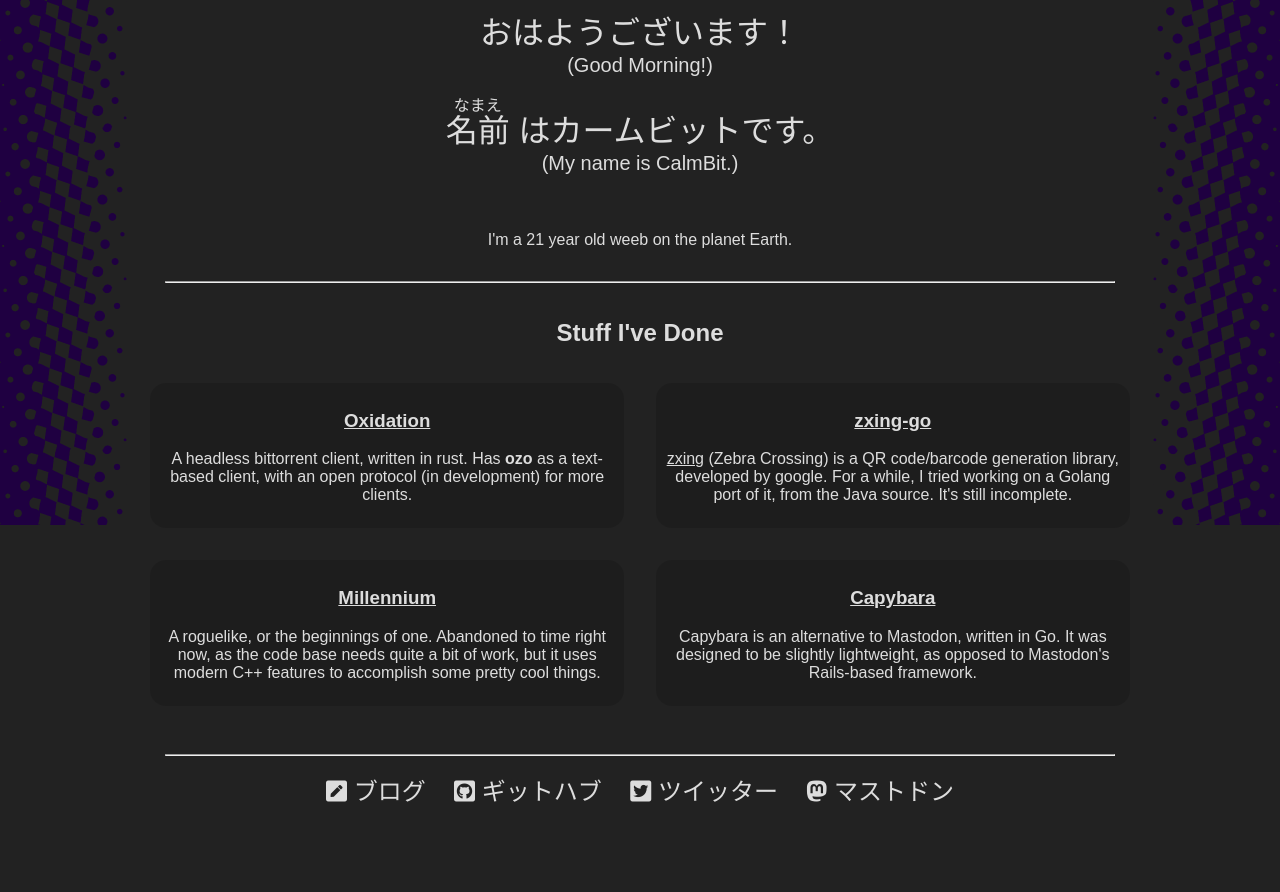
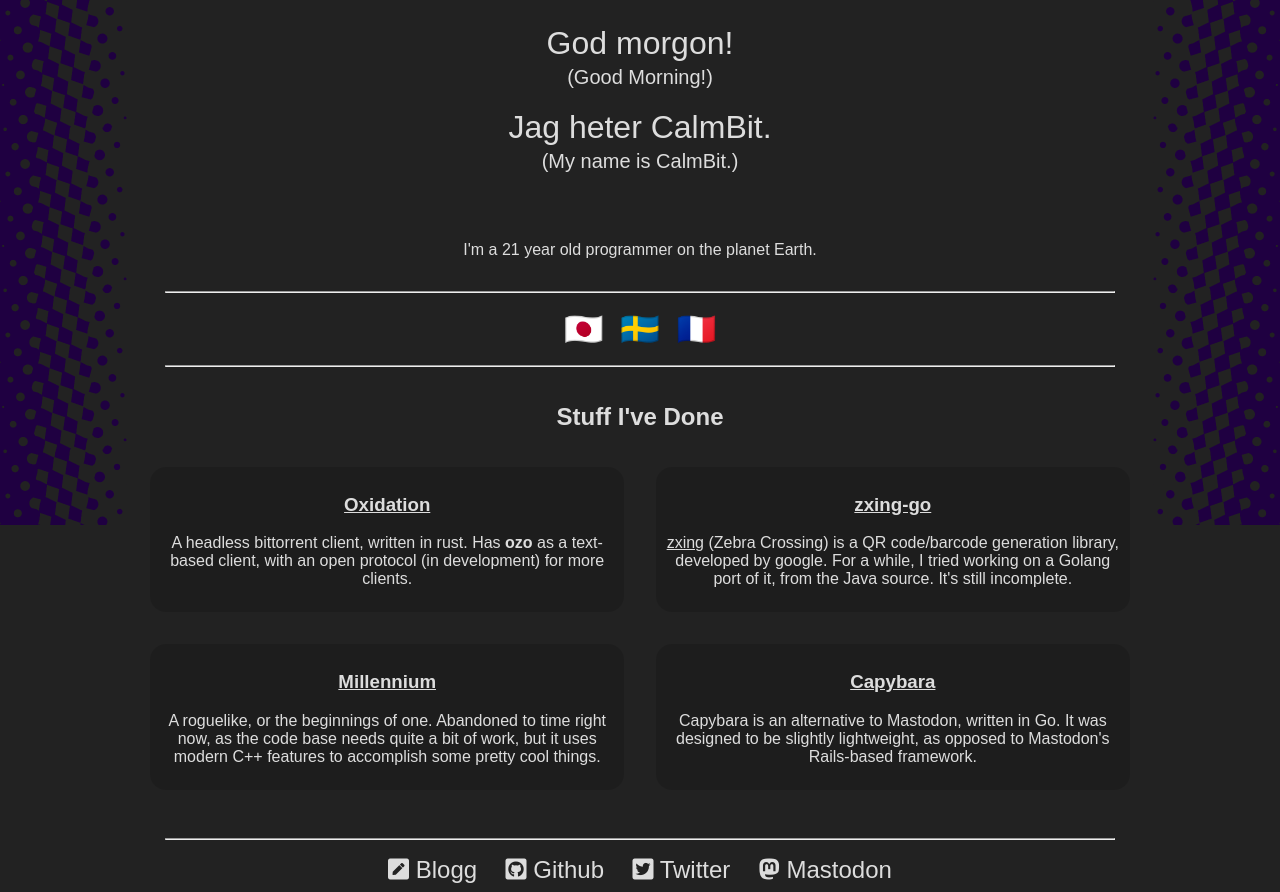
Before and after one commit to CalmBit/calmbit.github.io, a plain HTML site: page index.html in a window 1280 px wide. Shown: the part 275-1167 px from the top of the page. Before the commit the page ends 1090 px from the top, so only its background shows below. Drawn offline with Linux system fonts and the light colour scheme; a web font is replaced by a local one.

Commit message:
add buttons for lang

```diff
--- a/index.html
+++ b/index.html
@@ -21,7 +21,7 @@
     </header>
     <main>
         <div class="entry">
-            <p class="title"><ruby>
+            <p id="greeting-name" class="title"><ruby>
                     <rb>名前</rb>
                     <rt>なまえ</rt>
                 </ruby>はカームビットです。</p>
@@ -29,9 +29,13 @@
         </div>
         <div class="main">
             <p>
-                I'm a 21 year old weeb on the planet Earth.
+                I'm a 21 year old programmer on the planet Earth.
             </p>
             <hr>
+            <button onclick="setLang('ja-JP')">🇯🇵</button>
+            <button onclick="setLang('sv-SE')">🇸🇪</button>
+            <button onclick="setLang('fr-FR')">🇫🇷</button>
+            <hr style="margin-top: 1em">
             <div class="grid">
                 <div class="header">
                     <h2>Stuff I've Done</h2>
@@ -66,26 +70,69 @@
     </main>
     <footer>
         <hr>
-        <a href="https://calmbit.github.io/blog" title="Blog"><i class="fas fa-pen-square"></i> ブログ</a>
-        <a href="https://github.com/CalmBit/" title="GitHub"><i class="fab fa-github-square"></i> ギットハブ</a>
-        <a href="https://twitter.com/CalmByte" title="Twitter"><i class="fab fa-twitter-square"></i> ツイッター</a>
-        <a href="https://cybre.space/@CalmByte" title="Mastodon"><i class="fab fa-mastodon"></i> マストドン</a>
+        <a href="https://calmbit.github.io/blog" title="Blog"><i class="fas fa-pen-square"></i> <span id="blog">ブログ</span></a>
+        <a href="https://github.com/CalmBit/" title="GitHub"><i class="fab fa-github-square"></i> <span id="github">ギットハブ</span></a>
+        <a href="https://twitter.com/CalmByte" title="Twitter"><i class="fab fa-twitter-square"></i> <span id="twitter">ツイッター</span></a>
+        <a href="https://cybre.space/@CalmByte" title="Mastodon"><i class="fab fa-mastodon"></i> <span id="mastodon">マストドン</span></a>
     </footer>
     <script>
         var d = new Date().getHours()
-        var element = document.getElementById("greeting")
-        var e2 = document.getElementById("greeting-explain")
 
-        if (d > 6 && d < 12) {
-            element.innerHTML = "おはようございます！"
-            e2.innerHTML = "(Good Morning!)"
-        } else if (d > 12 && d < 18) {
-            element.innerHTML = "こんにちは！"
-            e2.innerHTML = "(Good Afternoon!)"
-        } else {
-            element.innerHTML = "こんばんは！"
-            e2.innerHTML = "(Good Evening!)"
+        function setLang(l) {
+            if(l === "ja-JP") {
+                if (d > 6 && d < 12) {
+                    document.getElementById("greeting").innerHTML = "おはようございます！"
+                    document.getElementById("greeting-explain").innerHTML = "(Good Morning!)"
+                } else if (d > 12 && d < 18) {
+                    document.getElementById("greeting").innerHTML = "こんにちは！"
+                    document.getElementById("greeting-explain").innerHTML = "(Good Afternoon!)"
+                } else {
+                    document.getElementById("greeting").innerHTML = "こんばんは！"
+                    document.getElementById("greeting-explain").innerHTML = "(Good Evening!)"
+                }
+                document.getElementById("greeting-name").innerHTML = "<ruby><rb>名前</rb><rt>なまえ</rt></ruby>はカームビットです。"
+                document.getElementById("blog").innerHTML = "ブログ"
+                document.getElementById("github").innerHTML = "ギットハブ"
+                document.getElementById("twitter").innerHTML = "ツイッター"
+                document.getElementById("mastodon").innerHTML ="マストドン"
+            }
+            else if(l === "sv-SE") {
+                if (d > 6 && d < 12) {
+                    document.getElementById("greeting").innerHTML = "God morgon!"
+                    document.getElementById("greeting-explain").innerHTML = "(Good Morning!)"
+                } else if (d > 12 && d < 18) {
+                    document.getElementById("greeting").innerHTML = "God eftermiddag!"
+                    document.getElementById("greeting-explain").innerHTML = "(Good Afternoon!)"
+                } else {
+                    document.getElementById("greeting").innerHTML = "God kväll!！"
+                    document.getElementById("greeting-explain").innerHTML = "(Good Evening!)"
+                }
+                document.getElementById("greeting-name").innerHTML = "Jag heter CalmBit."
+                document.getElementById("blog").innerHTML = "Blogg"
+                document.getElementById("github").innerHTML = "Github"
+                document.getElementById("twitter").innerHTML = "Twitter"
+                document.getElementById("mastodon").innerHTML ="Mastodon"
+            }
+            else if(l === "fr-FR") {
+                if (d > 6 && d < 12) {
+                    document.getElementById("greeting").innerHTML = "Bon matin!"
+                    document.getElementById("greeting-explain").innerHTML = "(Good Morning!)"
+                } else if (d > 12 && d < 18) {
+                    document.getElementById("greeting").innerHTML = "Bonjour!"
+                    document.getElementById("greeting-explain").innerHTML = "(Good Afternoon!)"
+                } else {
+                    document.getElementById("greeting").innerHTML = "Bonsoir!"
+                    document.getElementById("greeting-explain").innerHTML = "(Good Evening!)"
+                }
+                document.getElementById("greeting-name").innerHTML = "Je m'apelle CalmBit."
+                document.getElementById("blog").innerHTML = "Blog"
+                document.getElementById("github").innerHTML = "Github"
+                document.getElementById("twitter").innerHTML = "Twitter"
+                document.getElementById("mastodon").innerHTML ="Mastodon"
+            }
         }
+        setLang("sv-SE")
+
     </script>
 </body>
 
--- a/style.css
+++ b/style.css
@@ -17,6 +17,7 @@ body {
 img {
     border-radius: 1em;
     border: 4px solid #DDD;
+    margin-bottom: 1em;
 }
 
 hr {
@@ -46,7 +47,12 @@ a {
 }
 
 .entry {
-    line-height: 0em;
+
+}
+
+.entry .title {
+    margin-top: 0.25em;
+    margin-bottom: -0.5em;
 }
 
 .main {
@@ -107,3 +113,13 @@ body:after {
     -webkit-transform: scaleX(-1);
     transform: scaleX(-1);
 }
+
+button {
+    border: none;
+    background-color: transparent;
+    font-size: 2em;
+}
+
+button:hover {
+    cursor: pointer;
+}
```
